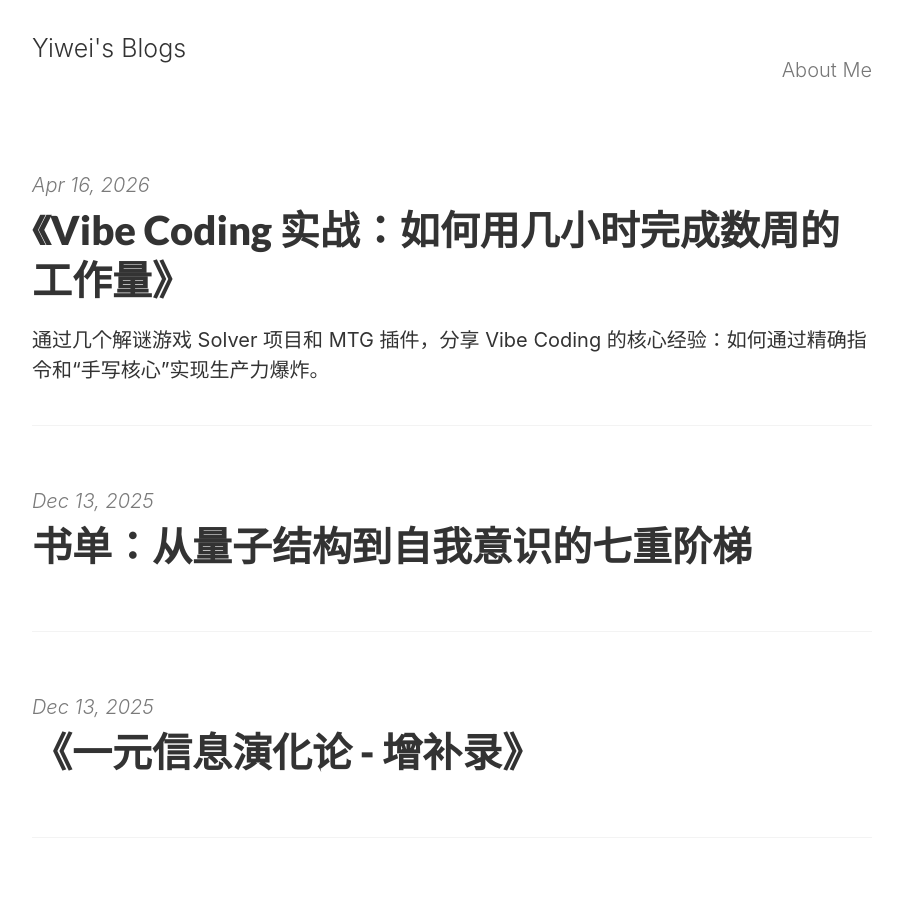
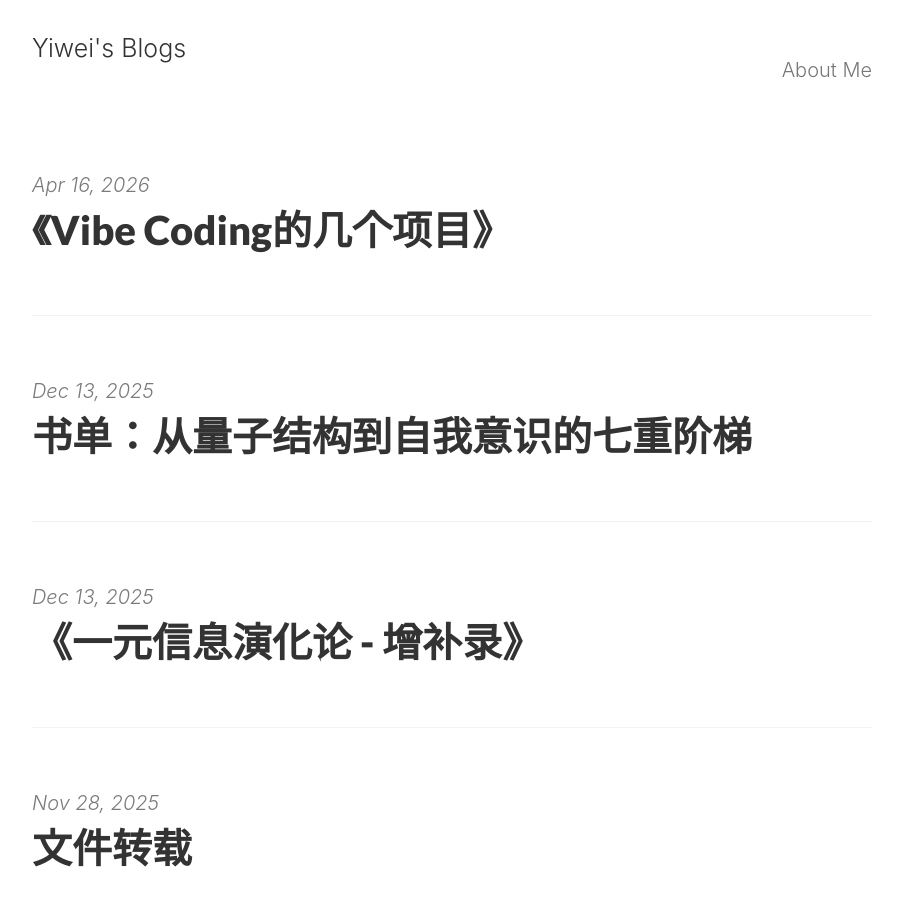
Before and after one commit to yubel667/yubel667.github.io, a Jekyll site: the page built from index.html, in a window 1280 px wide and 900 px high. Shown: the whole window, without its empty margins (188-1090 px from the left). Built offline with Jekyll 4.4.1, drawn with Linux system fonts in a browser that asks for light colours; the list of posts is cut into pages by our own code; part of the change alters nothing that is shown.

Commit message:
last update

```diff
--- a/_posts/2026-04-16-vibe-coding-solvers.md
+++ b/_posts/2026-04-16-vibe-coding-solvers.md
@@ -1,9 +1,9 @@
 ---
 layout: post
-title: 《Vibe Coding 实战：如何用几小时完成数周的工作量》
+title: 《Vibe Coding的几个项目》
 date: 2026-04-16
-summary: "通过几个解谜游戏 Solver 项目和 MTG 插件，分享 Vibe Coding 的核心经验：如何通过精确指令和“手写核心”实现生产力爆炸。"
-categories: programming ai
+summary: ""
+categories: programming
 ---
 
 ## 为什么是 Vibe Coding？
@@ -24,19 +24,27 @@ categories: programming ai
 
 ![Smart Dog Solver](https://raw.githubusercontent.com/yubel667/smart-dog-solver/master/README.md)
 
-### 正确的姿势：人写 board.py，AI 写剩下的
+### 正确的方式：人写 board.py，AI 写剩下的
 
 在后续的 `asteroid-escape-solver` 和 `jump-in-solver` 中，我改变了策略：
-1. **人类手写 `board.py`**：亲自定义游戏的状态表征、合法移动检查逻辑。
+1. **人类手写 `board.py`**：亲自定义游戏的状态表征、合法移动检查逻辑，手工定义ascii编码。
 2. **AI 接管余下逻辑**：一旦有了严谨的 `board.py` 作为基准，LLM 展现出了惊人的演绎能力。它能迅速写出高效的 DFS 搜索引擎、命令行 UI、甚至复杂的可视化渲染器。
 
 这种“**人手定义世界观，AI 在其中探索**”的模式，效率极高。
 
 ---
 
-## 核心经验二：示例（Examples）是最好的指令
+## 核心经验二：示例是最好的指令
 
-到了最后一个项目 `jump-in-solver` 时，流程已经变得非常顺滑。我不仅手写了核心逻辑，还向 LLM 提供了之前项目中成功的代码示例。通过这种方式，LLM 在第一次尝试时就生成了完全正确的 Solver 代码。这种跨项目参考的方法，是目前将效率推向极致的最佳路径。
+到了最后一个项目 `jump-in-solver` 时，流程已经变得非常顺滑。我不仅手写了核心逻辑，还向 LLM 提供了之前项目中成功的代码示例。通过这种方式，LLM 在第一次尝试时就生成了完全正确的代码。这种跨项目参考的方法，是目前将效率推向极致的最佳路径。
+
+## 效果展示
+
+我让LLM给好几个Solver写了动画，直观检查的同时，也保证了这些动图本身就是standalone，无关程序的产出。
+
+![Cat And Box Solution](https://raw.githubusercontent.com/yubel667/cat-and-box-solver/master/solution/60.webp)
+
+![Anstroid Escape Solution](https://raw.githubusercontent.com/yubel667/asteroid-escape-solver/master/solutions/60.webp)
 
 ![Jump In Solution](https://raw.githubusercontent.com/yubel667/jump-in-solver/master/solutions/60.webp)
 
```
